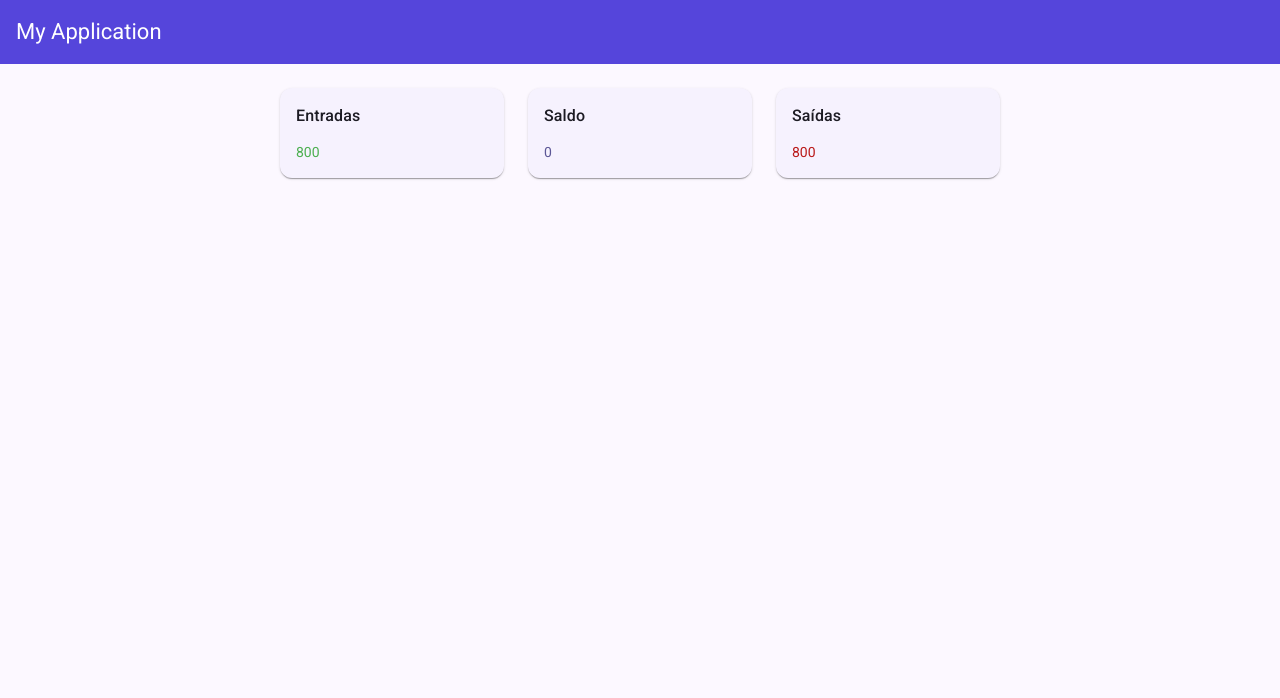
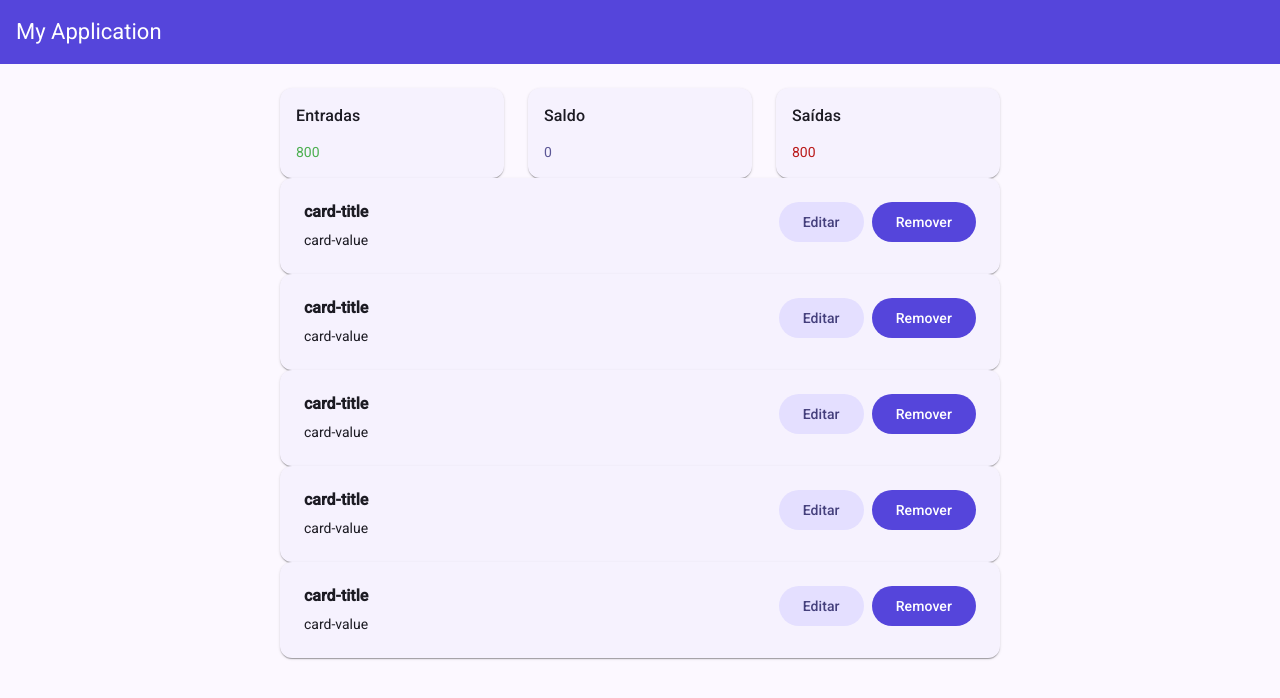
Before and after one commit to trevisandaniel/gerenciador-financeiro, an Angular app: page / in a window 1280 px wide. Shown: the top 698 px of the page. Built offline with nearby package versions, Linux system fonts and the light colour scheme.

Commit message:
Criando card para listra transações

```diff
--- /dev/null
+++ b/src/app/features/home/components/transaction-item/transaction-item.html
@@ -0,0 +1,11 @@
+<mat-card class="card">
+    <div>
+        <div class="card-title">card-title</div>
+        <div class="card-value">card-value</div>
+    </div>
+
+    <div class="card-actions">
+        <button matButton="tonal">Editar</button>
+        <button matButton="filled">Remover</button>
+    </div>
+</mat-card>
--- /dev/null
+++ b/src/app/features/home/components/transaction-item/transaction-item.scss
@@ -0,0 +1,22 @@
+.card {
+    display: flex;
+    flex-direction: row;
+    padding: 24px;
+
+    .card-title {
+        font-size: 16px;
+        font-weight: bold;
+    }
+
+    .card-value {
+        font-size: 14px;
+        margin-top: 8px;
+    }
+
+    .card-actions {
+        display: flex;
+        justify-content: flex-end;
+        margin-left: auto;
+        gap: 8px;
+    }
+}
--- a/src/app/features/home/home.html
+++ b/src/app/features/home/home.html
@@ -1 +1,6 @@
 <app-balance [transactions]="transactions()"></app-balance>
+
+
+    @for (item of transactions(); track item) {
+        <app-transaction-item></app-transaction-item>
+    }
--- a/src/app/features/home/home.ts
+++ b/src/app/features/home/home.ts
@@ -1,9 +1,10 @@
 import { Component, signal } from '@angular/core';
 import { Balance } from "./components/balance/balance";
+import { TransactionItem } from "./components/transaction-item/transaction-item";
 
 @Component({
   selector: 'app-home',
-  imports: [Balance],
+  imports: [Balance, TransactionItem],
   templateUrl: './home.html',
   styleUrl: './home.scss',
 })
```
Also changed, not shown: src/app/features/home/components/transaction-item/transaction-item.ts (added, +13 -0 lines).
